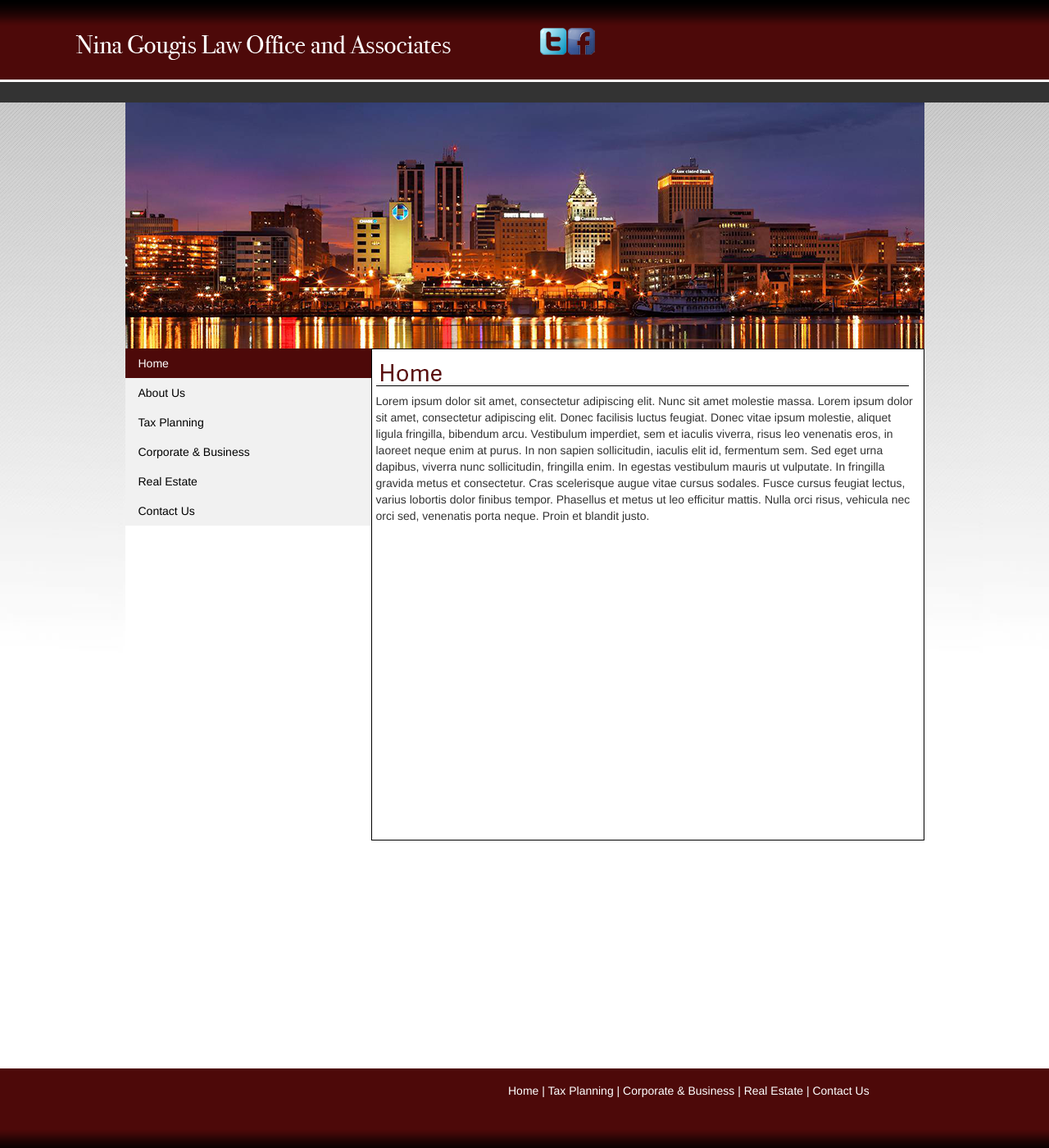
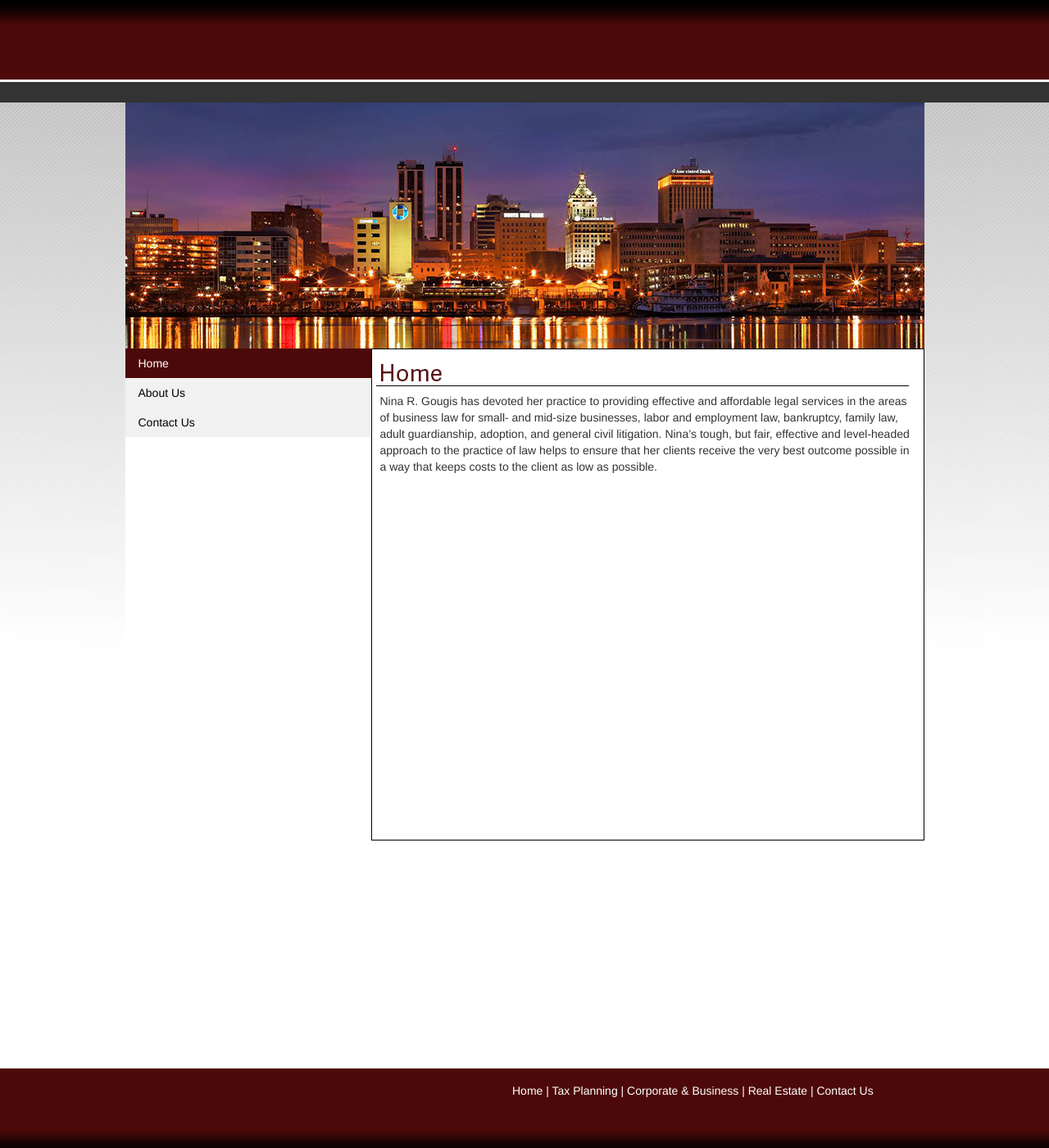
Before and after one commit to mcwashi/NenaLawOffice, a PHP site: page / in a window 1280 px wide. Shown: the whole page at 82% size. Run offline with PHP 8.4, Linux system fonts and the light colour scheme; some libraries are stand-ins or nearby versions.

Commit message:
update today

```diff
--- a/assets/css/custom.css
+++ b/assets/css/custom.css
@@ -71,6 +71,10 @@
 	color: white;
 }
 
+p {
+	margin-left: 5px;
+}
+
 #leftMiddleContent {
 	border: solid thin #000000;
 	background-color: white;
--- a/index.html
+++ b/index.html
@@ -27,12 +27,9 @@
 	================================================== -->
 	<header class="site-header" id="headerExtra">
 		<div>
-			<br>
 			<img src="assets/img/HeaderLogo.png" alt="" />
 		</div>
-
 	</header>
-
 
 	<section id="mainContent">
 		<div id="navContent">
@@ -55,15 +52,6 @@
 						<a href="aboutUs.html">About Us</a>
 					</li>
 					<li>
-						<a href="taxPlanning.html">Tax Planning</a>
-					</li>
-					<li>
-						<a href="corpBusiness.html">Corporate & Business</a>
-					</li>
-					<li>
-						<a href="realEstate.html">Real Estate</a>
-					</li>
-					<li>
 						<a href="contactUs.html">Contact Us</a>
 					</li>
 				</ul>
@@ -74,14 +62,18 @@
 			<div id="leftMiddleContent">
 				<img src="./assets/img/HomeLine1.png" />
 
+
+				<table>
+					<tr></tr>
+				</table>
+
 				<p>
-					Lorem ipsum dolor sit amet, consectetur adipiscing elit. Nunc sit amet molestie massa. Lorem ipsum dolor sit amet, consectetur
-					adipiscing elit. Donec facilisis luctus feugiat. Donec vitae ipsum molestie, aliquet ligula fringilla, bibendum arcu.
-					Vestibulum imperdiet, sem et iaculis viverra, risus leo venenatis eros, in laoreet neque enim at purus. In non sapien
-					sollicitudin, iaculis elit id, fermentum sem. Sed eget urna dapibus, viverra nunc sollicitudin, fringilla enim. In egestas
-					vestibulum mauris ut vulputate. In fringilla gravida metus et consectetur. Cras scelerisque augue vitae cursus sodales.
-					Fusce cursus feugiat lectus, varius lobortis dolor finibus tempor. Phasellus et metus ut leo efficitur mattis. Nulla
-					orci risus, vehicula nec orci sed, venenatis porta neque. Proin et blandit justo.
+					Nina R. Gougis has devoted her practice to providing effective and affordable legal services in the areas of business law
+					for small- and mid-size businesses, labor and employment law, bankruptcy, family law, adult guardianship, adoption,
+					and general civil litigation. Nina’s tough, but fair, effective and level-headed approach to the practice of law helps
+					to ensure that her clients receive the very best outcome possible in a way that keeps costs to the client as low as
+					possible.
+
 				</p>
 			</div>
 		</div>
```
Also changed, not shown: aboutUs.html (+1 -10 lines), contactUs.html (+6 -10 lines), assets/img/HeaderLogo.png, assets/img/Nina.jpg (added).
